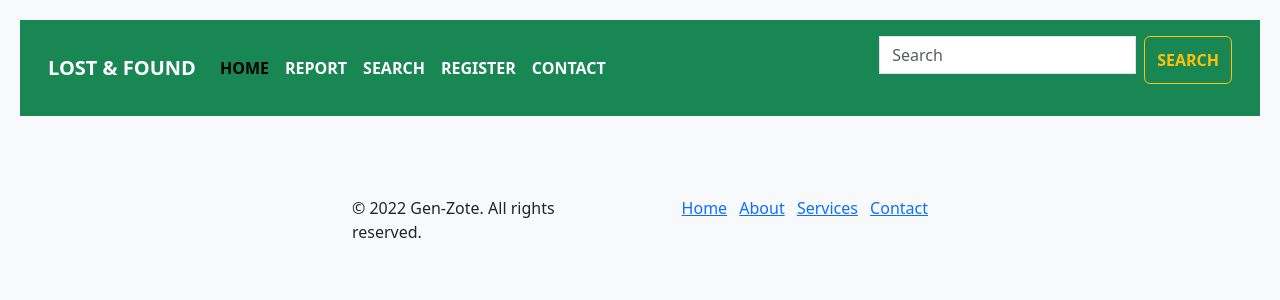
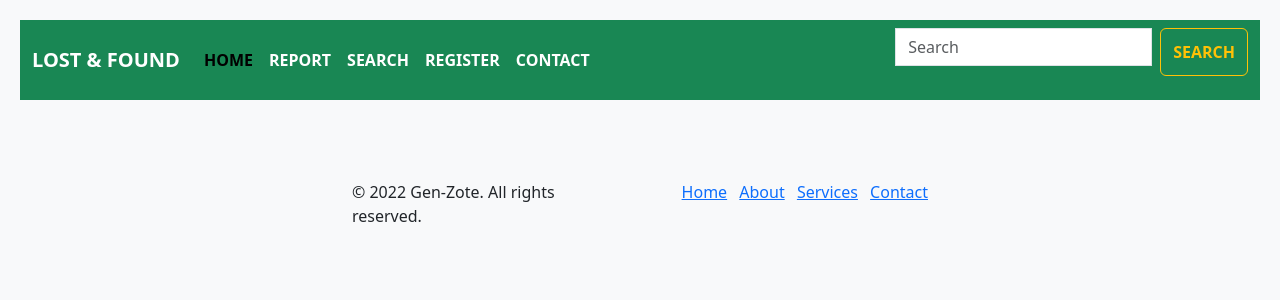
Before and after one commit to mutheujoy/MISSING-PERSONS-DATABASE-2024-KENYA-FINANCE-BILL-PROTESTS-, a Flask app: page / in a window 1280 px wide. Shown: the top 300 px of the page. Run offline with Flask 2, Linux system fonts and the light colour scheme; data that the repository does not hold is empty; some libraries are stand-ins or nearby versions.

Commit message:
Update navbar styling in navbar.html

```diff
--- a/templates/includes/navbar.html
+++ b/templates/includes/navbar.html
@@ -55,7 +55,8 @@
     </style>
 </head>
 <body>
-    <nav class="navbar navbar-expand-lg navbar-custom p-3 bg-success">
+    <nav class="navbar navbar-expand-lg navbar-custom  bg-success">
+
         <div class="container-fluid">
             <a class="navbar-brand fw-bold font-weight-bold text-uppercase" href="/">Lost & Found</a>
             <button class="navbar-toggler" type="button" data-bs-toggle="collapse" data-bs-target="#navbarNav" aria-controls="navbarNav" aria-expanded="false" aria-label="Toggle navigation">
```
